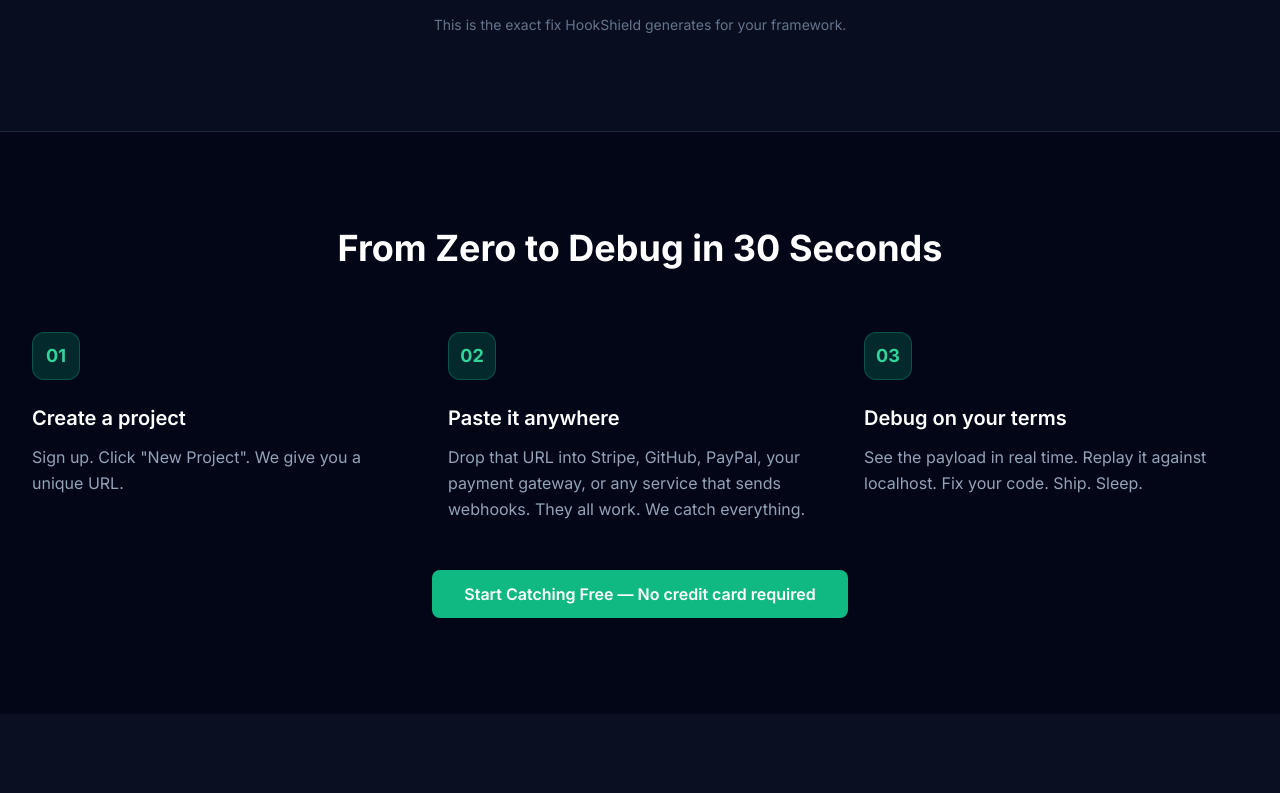
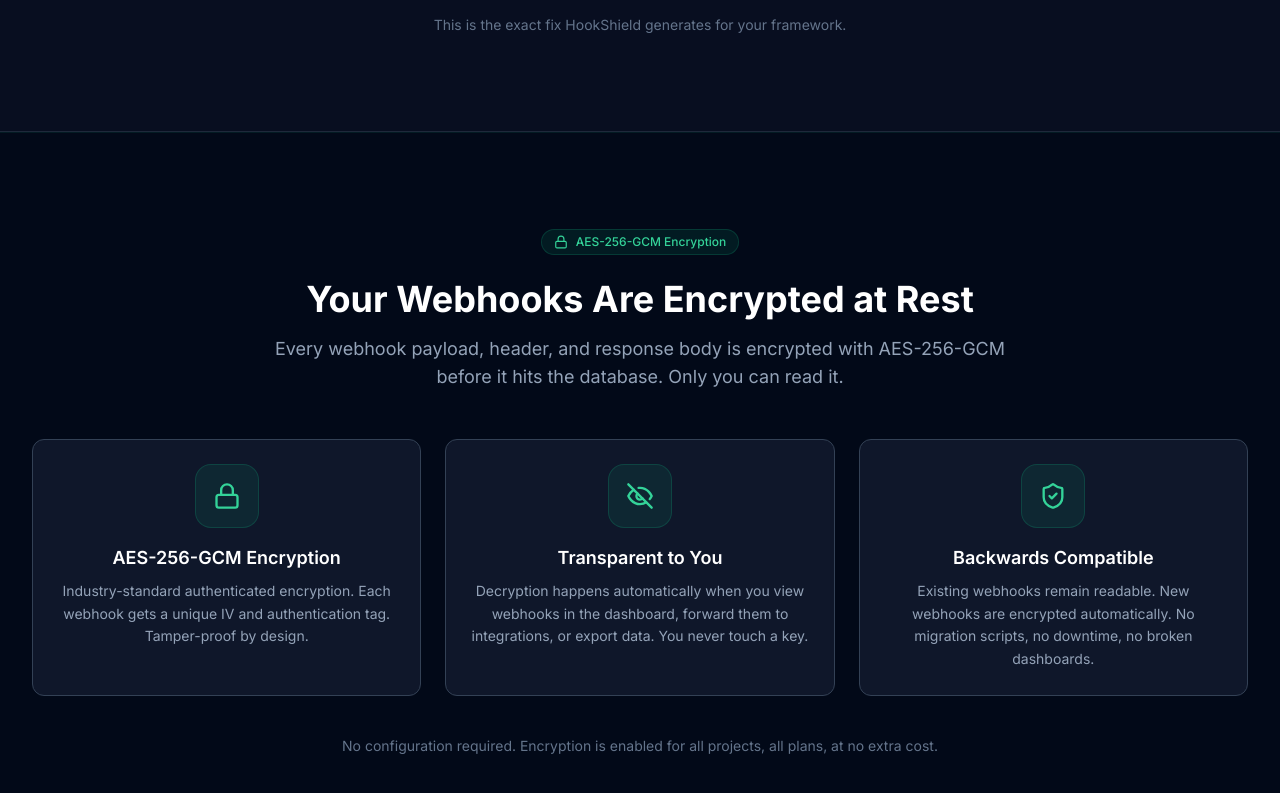
Before and after one commit to MBAS89/hookswing, a React (Vite) app in the folder apps/web/: page / in a window 1280 px wide. Shown: the part 8347-9140 px from the top of the page. Built offline with nearby package versions, Linux system fonts and the light colour scheme; no server answers.

Commit message:
feat(landing): add Encryption at Rest marketing section
- New EncryptionSection component on landing page with 3 cards
- AES-256-GCM, Transparent, Backwards Compatible messaging
- Full EN/AR i18n translations
- Placed between HookShieldFixSnippet and HowItWorks

```diff
--- a/apps/web/src/i18n/ar.ts
+++ b/apps/web/src/i18n/ar.ts
@@ -276,6 +276,18 @@
       trustSafe: 'يرسل HookShield فقط حمولات اختبار. لا يعدل بياناتك أبداً.',
       trustIsolated: 'تعمل الفحوصات في عمال معزولين. لا وصول دائم إلى نقطة النهاية الخاصة بك.',
       trustSecrets: 'لا نخزن أسرار webhook الخاصة بك. أبداً.',
+    },
+    encryption: {
+      badge: 'تشفير AES-256-GCM',
+      title: 'تشفير Webhooks أثناء التخزين',
+      subtitle: 'يتم تشفير كل حمولة webhook ورأس واستجابة باستخدام AES-256-GCM قبل أن تصل إلى قاعدة البيانات. أنت فقط من يمكنه قراءتها.',
+      card1Title: 'تشفير AES-256-GCM',
+      card1Body: 'تشفير مصدق بمعيار الصناعة. يحصل كل webhook على IV فريد وعلامة مصادقة. محمي من التلاعب بشكل افتراضي.',
+      card2Title: 'شفاف لك',
+      card2Body: 'يحدث فك التشفير تلقائياً عند عرض webhooks في لوحة التحكم أو إعادة توجيهها إلى التكاملات أو تصدير البيانات. لا تحتاج للمس مفتاح.',
+      card3Title: 'متوافق مع الإصدارات السابقة',
+      card3Body: 'تظل webhooks الحالية قابلة للقراءة. يتم تشفير webhooks الجديدة تلقائياً. لا سكربتات ترحيل، لا توقف، لا لوحات تحكم معطلة.',
+      footer: 'لا يتطلب إعداد. التشفير ممكّن لجميع المشاريع والخطط دون أي تكلفة إضافية.',
     },
   },
 
--- a/apps/web/src/i18n/en.ts
+++ b/apps/web/src/i18n/en.ts
@@ -276,6 +276,18 @@
       trustSafe: 'HookShield only sends test payloads. Never modifies your data.',
       trustIsolated: 'Scans run in isolated workers. No persistent access to your endpoint.',
       trustSecrets: "We don't store your webhook secrets. Ever.",
+    },
+    encryption: {
+      badge: 'AES-256-GCM Encryption',
+      title: 'Your Webhooks Are Encrypted at Rest',
+      subtitle: 'Every webhook payload, header, and response body is encrypted with AES-256-GCM before it hits the database. Only you can read it.',
+      card1Title: 'AES-256-GCM Encryption',
+      card1Body: 'Industry-standard authenticated encryption. Each webhook gets a unique IV and authentication tag. Tamper-proof by design.',
+      card2Title: 'Transparent to You',
+      card2Body: 'Decryption happens automatically when you view webhooks in the dashboard, forward them to integrations, or export data. You never touch a key.',
+      card3Title: 'Backwards Compatible',
+      card3Body: 'Existing webhooks remain readable. New webhooks are encrypted automatically. No migration scripts, no downtime, no broken dashboards.',
+      footer: 'No configuration required. Encryption is enabled for all projects, all plans, at no extra cost.',
     },
   },
 
--- a/apps/web/src/pages/LandingPage.tsx
+++ b/apps/web/src/pages/LandingPage.tsx
@@ -5,7 +5,7 @@
   Terminal, Users, MessageSquare, Check, ChevronDown, ChevronUp,
   Menu, X, Github, Globe, LayoutDashboard, LogOut, User, Zap,
   ArrowRight, Copy, MessagesSquare, Sparkles, Heart, ShieldCheck,
-  AlertTriangle, Code2, Gauge, ClipboardList
+  AlertTriangle, Code2, Gauge, ClipboardList, Lock, EyeOff
 } from 'lucide-react';
 import Logo from '../components/Logo';
 import { useAuth } from '../hooks/useAuth';
@@ -1055,6 +1055,50 @@
   );
 }
 
+function EncryptionSection() {
+  const { t } = useTranslation();
+  return (
+    <section className="py-24 bg-emerald-950/10 border-y border-emerald-500/10">
+      <div className="max-w-7xl mx-auto px-4 sm:px-6 lg:px-8">
+        <div className="max-w-3xl mx-auto text-center mb-12">
+          <div className="inline-flex items-center gap-2 px-3 py-1 rounded-full bg-emerald-500/10 border border-emerald-500/20 text-emerald-400 text-xs font-medium mb-6">
+            <Lock className="w-3.5 h-3.5" />
+            {t('landing.encryption.badge')}
+          </div>
+          <h2 className="text-3xl sm:text-4xl font-bold text-white mb-4">{t('landing.encryption.title')}</h2>
+          <p className="text-lg text-slate-400">{t('landing.encryption.subtitle')}</p>
+        </div>
+        <div className="grid md:grid-cols-3 gap-6">
+          <div className="rounded-xl border border-slate-700 bg-slate-900 p-6 text-center">
+            <div className="inline-flex items-center justify-center w-16 h-16 bg-emerald-500/10 rounded-2xl mb-4 border border-emerald-500/20">
+              <Lock className="w-7 h-7 text-emerald-400" />
+            </div>
+            <h3 className="text-lg font-semibold text-white mb-2">{t('landing.encryption.card1Title')}</h3>
+            <p className="text-sm text-slate-400 leading-relaxed">{t('landing.encryption.card1Body')}</p>
+          </div>
+          <div className="rounded-xl border border-slate-700 bg-slate-900 p-6 text-center">
+            <div className="inline-flex items-center justify-center w-16 h-16 bg-emerald-500/10 rounded-2xl mb-4 border border-emerald-500/20">
+              <EyeOff className="w-7 h-7 text-emerald-400" />
+            </div>
+            <h3 className="text-lg font-semibold text-white mb-2">{t('landing.encryption.card2Title')}</h3>
+            <p className="text-sm text-slate-400 leading-relaxed">{t('landing.encryption.card2Body')}</p>
+          </div>
+          <div className="rounded-xl border border-slate-700 bg-slate-900 p-6 text-center">
+            <div className="inline-flex items-center justify-center w-16 h-16 bg-emerald-500/10 rounded-2xl mb-4 border border-emerald-500/20">
+              <ShieldCheck className="w-7 h-7 text-emerald-400" />
+            </div>
+            <h3 className="text-lg font-semibold text-white mb-2">{t('landing.encryption.card3Title')}</h3>
+            <p className="text-sm text-slate-400 leading-relaxed">{t('landing.encryption.card3Body')}</p>
+          </div>
+        </div>
+        <div className="mt-10 text-center">
+          <p className="text-sm text-slate-500">{t('landing.encryption.footer')}</p>
+        </div>
+      </div>
+    </section>
+  );
+}
+
 function HookShieldFixSnippet() {
   const [copied, setCopied] = useState(false);
   const { t } = useTranslation();
@@ -1164,6 +1208,7 @@
       <HookShieldStory />
       <HookShieldFeatures />
       <HookShieldFixSnippet />
+      <EncryptionSection />
       <HowItWorks />
       <PricingSection />
       <Testimonials />
```
